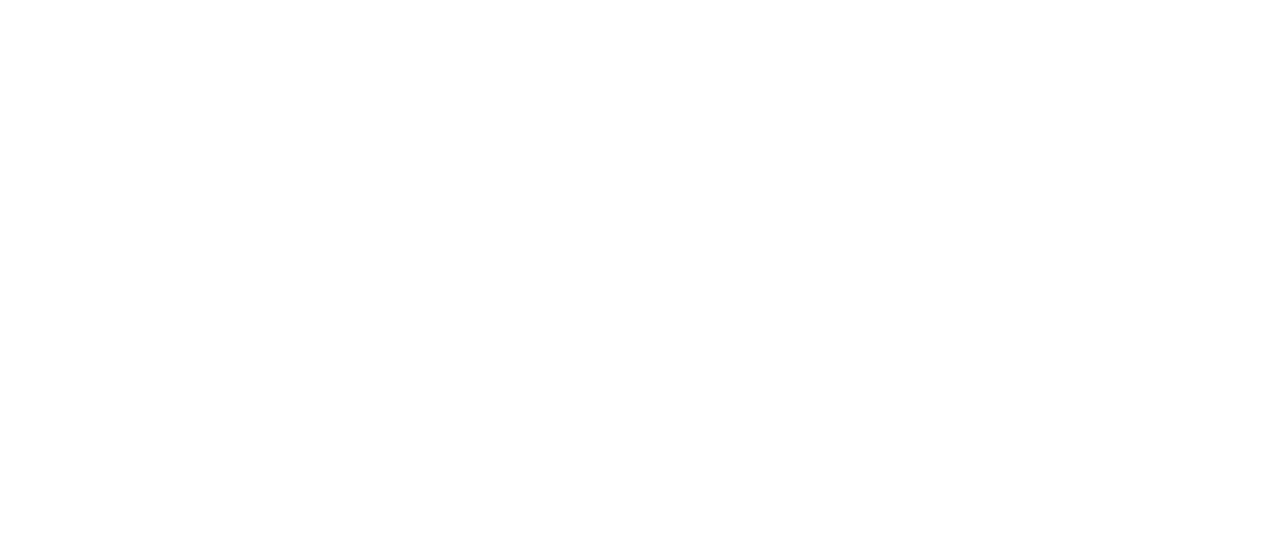
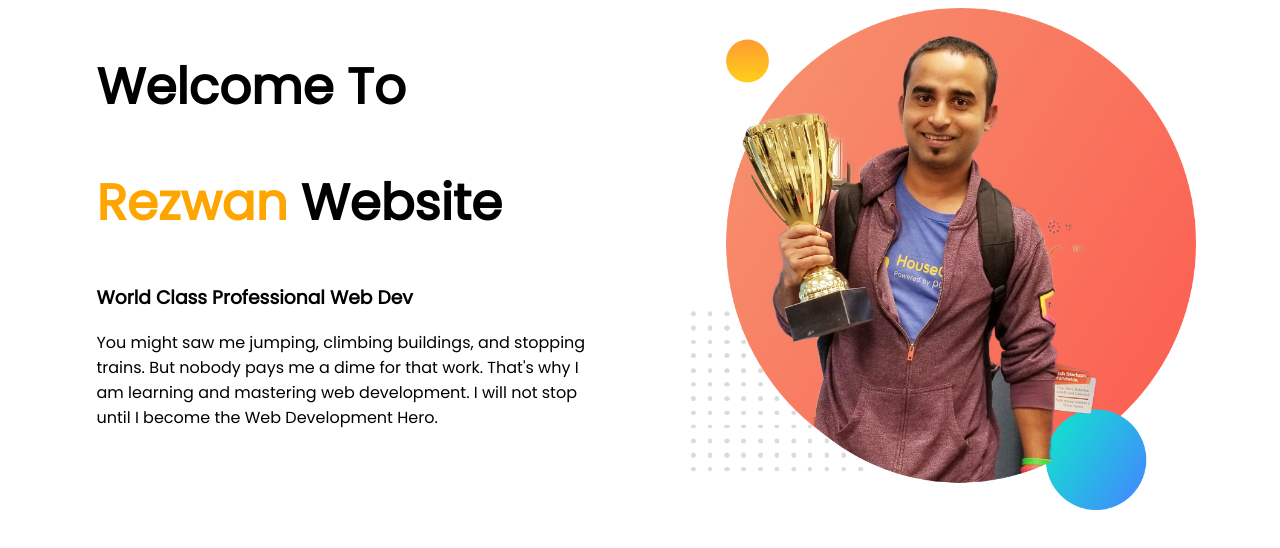
Before and after one commit to Mostafaarju/web-portfolio, a plain HTML site: page index.html in a window 1280 px wide. Drawn offline with Linux system fonts and the light colour scheme.

Commit message:
Add some feature

```diff
--- a/index.html
+++ b/index.html
@@ -4,10 +4,29 @@
 <head>
     <meta charset="UTF-8">
     <meta name="viewport" content="width=device-width, initial-scale=1.0">
-    <title>Document</title>
+    <title>Raju Web Developer</title>
+    <link rel="stylesheet" href="style.css">
 </head>
 
 <body>
+    <section>
+        <div class="section1-half-width">
+            <h1>Welcome To</h1>
+            <h1><span class="name-highlight">Rezwan</span> Website</h1>
+
+            <h3>World Class Professional Web Dev</h3>
+            <p>You might saw me jumping, climbing buildings, and stopping trains. But nobody pays me a dime for that
+                work.
+                That's why I am learning and mastering web development. I will not stop until I become the Web
+                Development
+                Hero.
+            </p>
+        </div>
+        <div class="section1-half-width">
+            <img src="/images/jhankar.png" alt="Profile Picture">
+        </div>
+    </section>
+
 
 </body>
 
--- /dev/null
+++ b/style.css
@@ -0,0 +1,24 @@
+@import url('https://fonts.googleapis.com/css2?family=Poppins&display=swap');
+
+body {
+    font-family: 'Poppins', sans-serif;
+}
+
+h1 {
+    font-size: 50px;
+}
+
+.name-highlight {
+    color: orange;
+}
+
+.section1-half-width {
+    width: 40%;
+    padding-left: 2%;
+    float: left;
+    margin-left: 5%;
+}
+
+.section1-half-width img {
+    width: 100%;
+}
```
